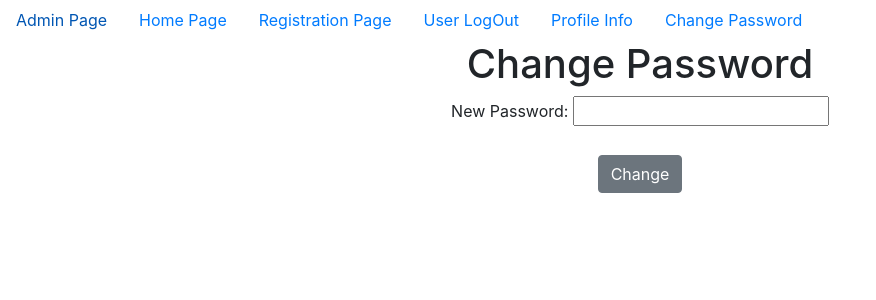
After one commit to swainsubhrajit98/User_Registration, a Django app: page /Change_Password/ in a window 1280 px wide. The commit adds this page. Shown: the top 300 px of the page, without its empty margins (0-876 px from the left). Run offline with Django 4.2, Linux system fonts and the light colour scheme; a user stored in the database is signed in.

Commit message:
first commit

```diff
--- a/App/views.py
+++ b/App/views.py
@@ -5,6 +5,7 @@ from django.core.mail import send_mail
 from django.contrib.auth import login,authenticate,logout
 from django.contrib.auth.decorators import login_required
 from django.urls import reverse
+from App.models import *
 # Create your views here.
 
 
@@ -34,7 +35,7 @@ def Registration(request):
             PO.save()
 
 
-            send_mail('registration',
+            send_mail('Registration',
                 'Successfully Registered',
                 '99swain@gmail.com',
                 [USO.email],
@@ -57,4 +58,23 @@ def User_Login(request):
 @login_required
 def User_LogOut(request):
     logout(request)
-    return HttpResponsePermanentRedirect(reverse(Home))
+    return HttpResponsePermanentRedirect(reverse('Home'))
+
+@login_required
+def Profile_Info(request):
+    username=request.session.get('username')
+    USD=User.objects.get(username=username)
+    PFD=Profile.objects.get(user=USD)
+    d={'USD':USD,'PFD':PFD}
+    return render(request,'Profile_Info.html',d)
+
+@login_required
+def Change_Password(request):
+    if request.method=='POST':
+        username=request.session['username']
+        password=request.POST['password']
+        user=User.objects.get(username=username)
+        user.set_password(password)
+        user.save()
+        return HttpResponse('Password is Changed Successfully')
+    return render(request,'Change_Password.html')
--- a/Project25/urls.py
+++ b/Project25/urls.py
@@ -25,6 +25,8 @@ urlpatterns = [
     path('Home/',Home,name='Home'),
     path('User_Login/',User_Login,name='User_Login'),
     path('User_LogOut/',User_LogOut,name='User_LogOut'),
+    path('Profile_Info/',Profile_Info,name='Profile_Info'),
+    path('Change_Password/',Change_Password,name='Change_Password'),
 
 ]+static(settings.MEDIA_URL,document_root=settings.MEDIA_ROOT)
 
--- /dev/null
+++ b/templates/Change_Password.html
@@ -0,0 +1,19 @@
+{% extends 'Dummy.html' %}
+
+
+{% block title %}
+    <title>Change Password Page</title>
+
+{% endblock %}
+
+
+
+{% block body_block %}
+    <h1>Change Password</h1>
+    <form method="POST">
+        {% csrf_token %}
+        <label for="password">New Password:</label>
+        <input type="password" name="password" id="password"><br><br>
+        <input type="submit" value="Change" class="btn btn-secondary">
+    </form>
+{% endblock %}
--- a/templates/Dummy.html
+++ b/templates/Dummy.html
@@ -22,6 +22,8 @@
             <a href="{% url 'Registration' %}" class="nav-link">Registration Page</a>
             {% if user.is_authenticated %}
               <a href="{% url 'User_LogOut' %}" class="nav-link">User LogOut</a>
+              <a href="{% url 'Profile_Info' %}" class="nav-link">Profile Info</a>
+              <a href="{% url 'Change_Password' %}" class="nav-link">Change Password</a>
             {% else %}
               <a href="{% url 'User_Login' %}" class="nav-link">User Login</a>
             {% endif %}
```
Also changed, not shown: templates/Profile_Info.html (added, +16 -0 lines), templates/User_Login.html (+1 -13 lines), db.sqlite3, 2 other files.
